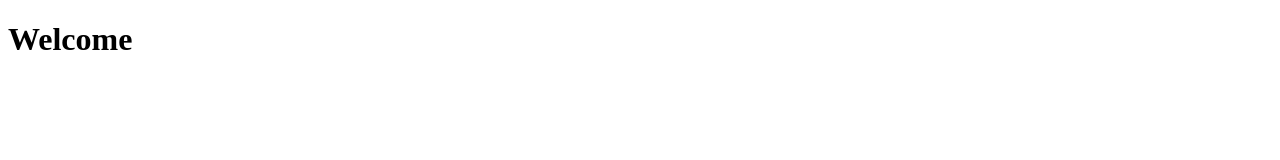
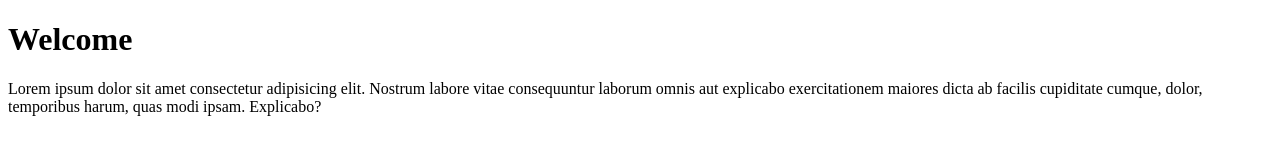
Before and after one commit to TrishaAndalene/TrishaAndalene.github.io, a plain HTML site: page index.html in a window 1280 px wide. Drawn offline with Linux system fonts and the light colour scheme.

Commit message:
Trial: Adding Paragraph

```diff
--- a/index.html
+++ b/index.html
@@ -8,5 +8,6 @@
 </head>
 <body>
     <h1>Welcome</h1>
+    <p>Lorem ipsum dolor sit amet consectetur adipisicing elit. Nostrum labore vitae consequuntur laborum omnis aut explicabo exercitationem maiores dicta ab facilis cupiditate cumque, dolor, temporibus harum, quas modi ipsam. Explicabo?</p>
 </body>
 </html>
```
